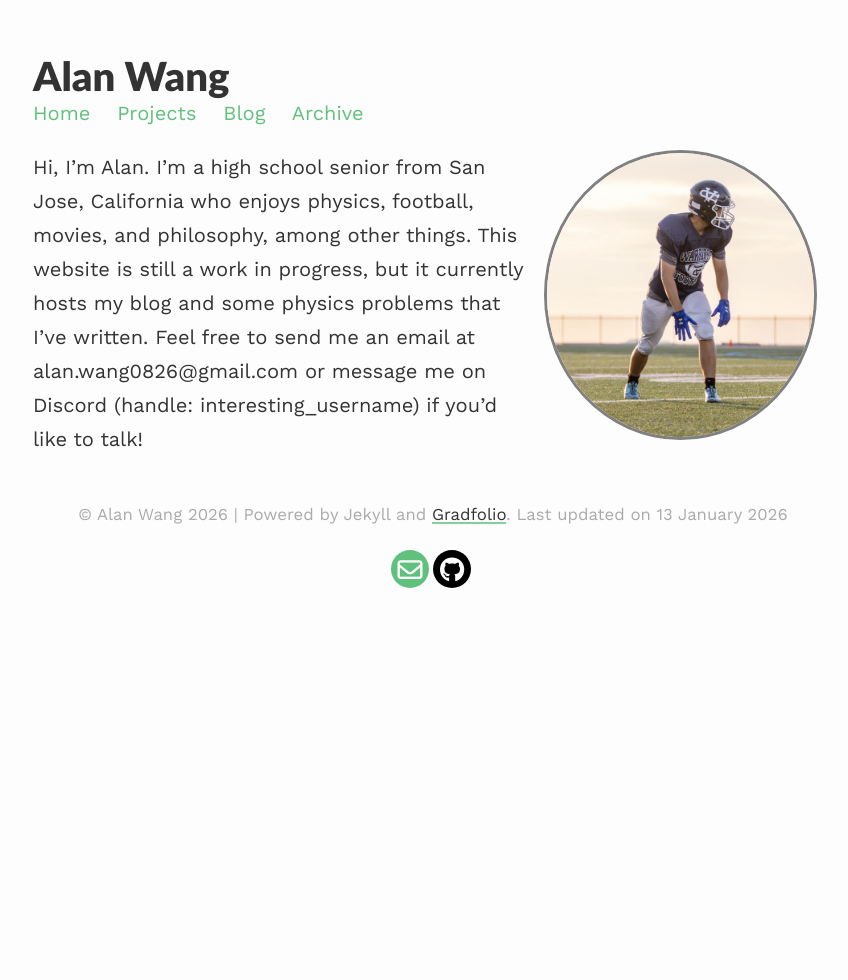
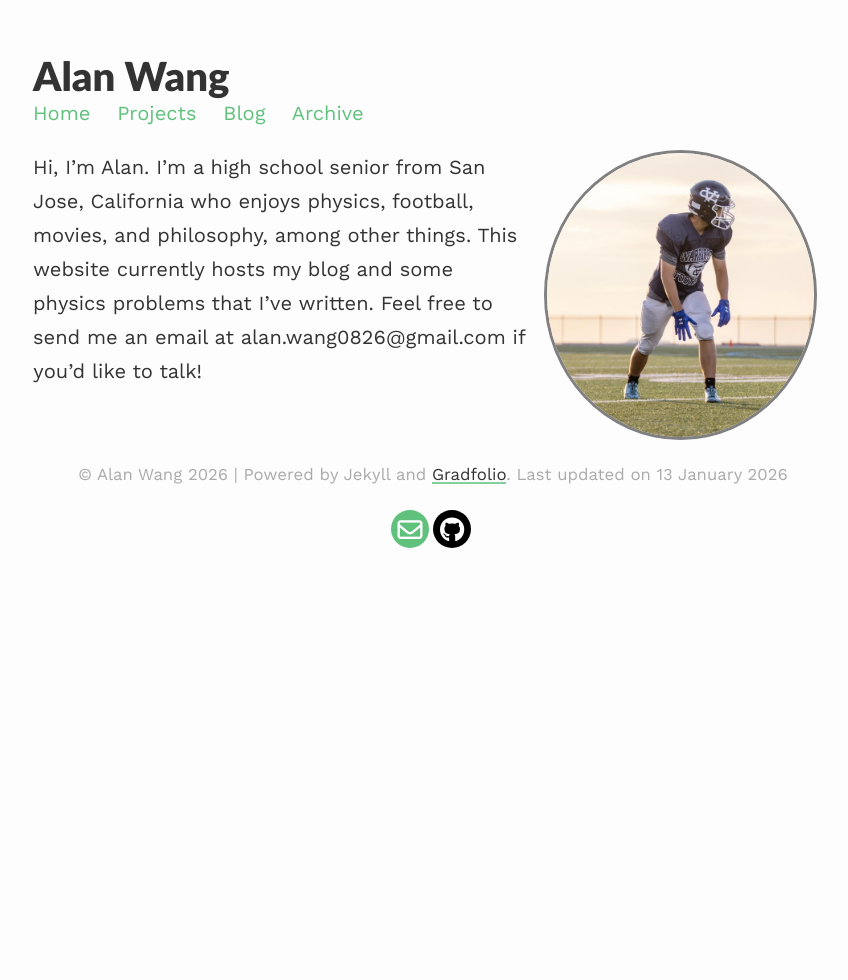
Before and after one commit to awang0826/awang0826.github.io, a Jekyll site: the page built from index.md, in a window 1280 px wide. Shown: the whole page, without its empty margins (207-1055 px from the left). Built offline with Jekyll 4.4.1, drawn with Linux system fonts in a browser that asks for light colours.

Commit message:
Update index.md

```diff
--- a/index.md
+++ b/index.md
@@ -7,4 +7,4 @@
 published: true
 ---
 
-Hi, I'm Alan. I'm a high school senior from San Jose, California who enjoys physics, football, movies, and philosophy, among other things. This website is still a work in progress, but it currently hosts my blog and some physics problems that I've written. Feel free to send me an email at alan.wang0826@gmail.com or message me on Discord (handle: interesting_username) if you'd like to talk!
+Hi, I'm Alan. I'm a high school senior from San Jose, California who enjoys physics, football, movies, and philosophy, among other things. This website currently hosts my blog and some physics problems that I've written. Feel free to send me an email at alan.wang0826@gmail.com if you'd like to talk!
```
